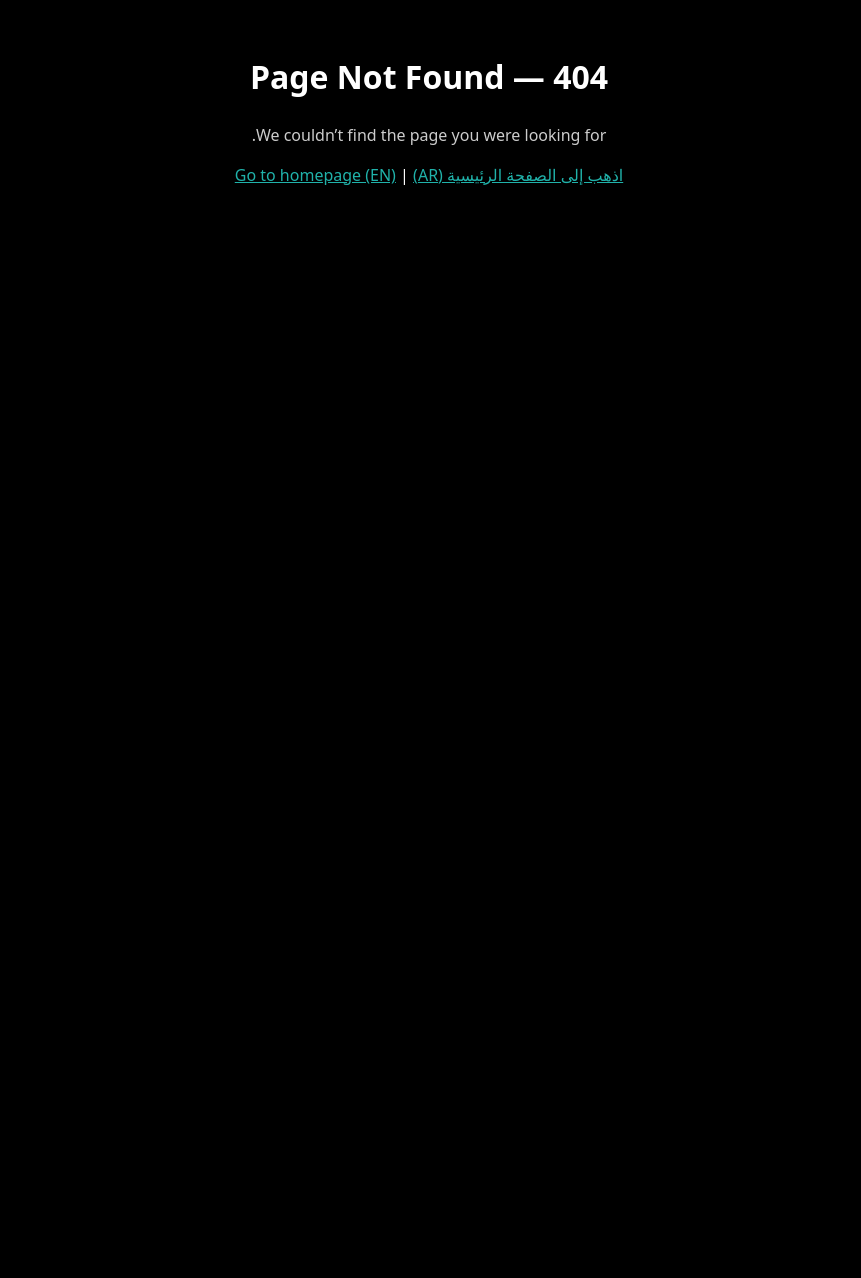
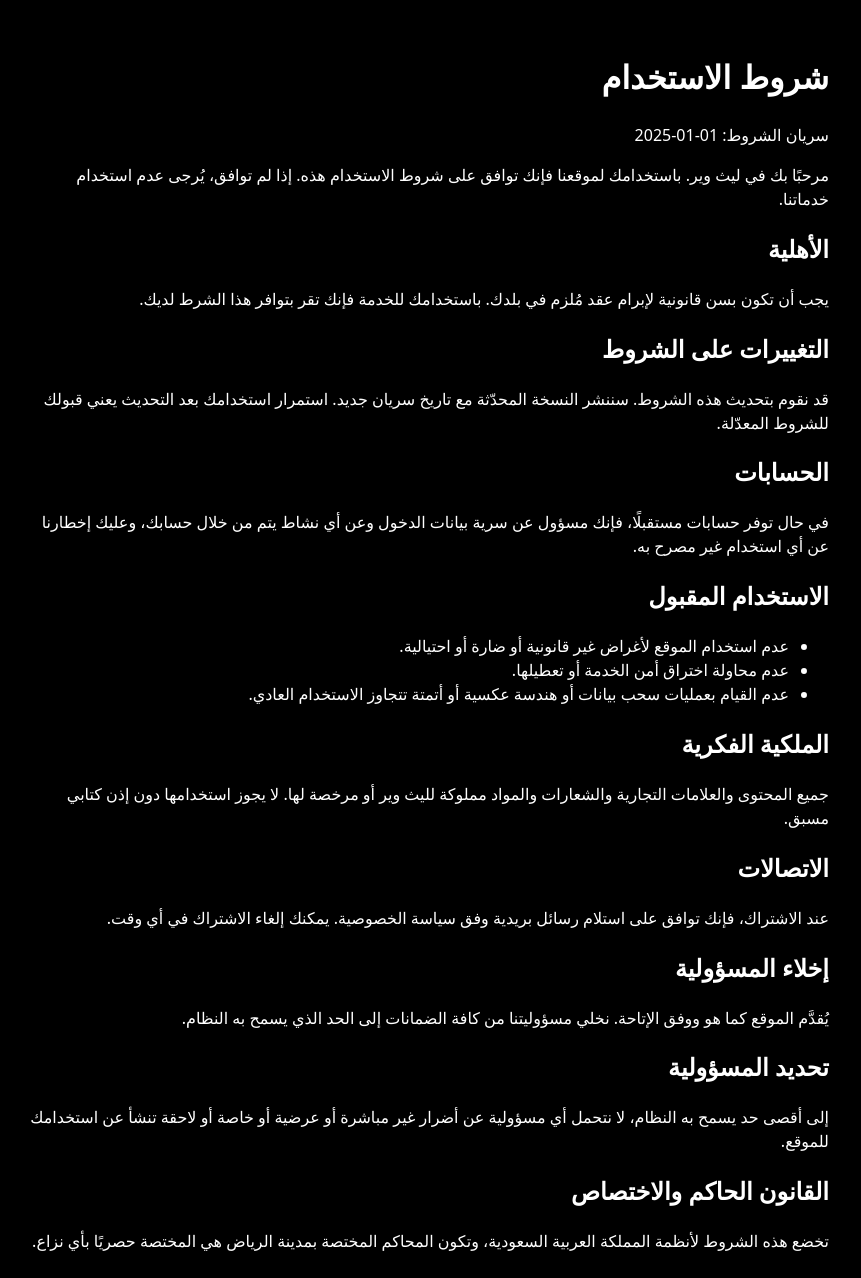
Before and after one commit to lythwear/lythwear.com, a Next.js app: page /1/terms in a window 1280 px wide. Before the commit this address had no page. Shown: the top 1278 px of the page, without its empty margins (211-1072 px from the left). Before the commit the page ends 800 px from the top, so only its background shows below. Built offline with nearby package versions, Linux system fonts and the light colour scheme.

Commit message:
feat(legal): add localized Terms of Service (AR/EN)

```diff
--- /dev/null
+++ b/app/[locale]/terms/page.tsx
@@ -0,0 +1,123 @@
+import Link from 'next/link';
+
+type Params = { params?: Promise<{ locale: string }> };
+
+const content = {
+  en: {
+    title: 'Terms of Service',
+    updated: 'Effective date: 2025-01-01',
+    intro:
+      'Welcome to Lyth Wear. By accessing or using our website, you agree to these Terms of Service. If you do not agree, please do not use our services.',
+    eligibility:
+      'You must be of legal age to form a binding contract in your jurisdiction. By using our services, you represent that you meet this requirement.',
+    changes:
+      'We may modify these Terms. We will post the updated Terms with a new effective date. Continued use after changes means you accept the updated Terms.',
+    accounts:
+      'If account features are introduced, keep your credentials confidential and notify us of any unauthorized use. You are responsible for activity under your account.',
+    acceptableUse: [
+      'Do not use the site for unlawful, harmful, or fraudulent purposes.',
+      'Do not attempt to interfere with or compromise the security of the service.',
+      'Do not scrape, reverse engineer, or use automated systems beyond what is necessary for normal use.',
+    ],
+    ip:
+      'All content, trademarks, logos, and materials are owned by Lyth Wear or its licensors. You may not use them without prior written permission.',
+    communications:
+      'If you subscribe, you consent to receive emails as described in our Privacy Policy. You can unsubscribe at any time.',
+    disclaimers:
+      'The site is provided “as is” and “as available”. We disclaim all warranties to the extent permitted by law.',
+    liability:
+      'To the maximum extent permitted by law, we are not liable for any indirect, incidental, special, or consequential damages arising from your use of the site.',
+    governing:
+      'These Terms are governed by the laws of the Kingdom of Saudi Arabia. Any disputes shall be subject to the exclusive jurisdiction of the courts of Riyadh, Saudi Arabia.',
+    privacyRef:
+      'For how we collect and use personal data (including PDPL/GDPR compliance), see our Privacy Policy.',
+    contact:
+      'Questions? Contact us at legal@lythwear.com.',
+  },
+  ar: {
+    title: 'شروط الاستخدام',
+    updated: 'سريان الشروط: 01-01-2025',
+    intro:
+      'مرحبًا بك في ليث وير. باستخدامك لموقعنا فإنك توافق على شروط الاستخدام هذه. إذا لم توافق، يُرجى عدم استخدام خدماتنا.',
+    eligibility:
+      'يجب أن تكون بسن قانونية لإبرام عقد مُلزم في بلدك. باستخدامك للخدمة فإنك تقر بتوافر هذا الشرط لديك.',
+    changes:
+      'قد نقوم بتحديث هذه الشروط. سننشر النسخة المحدّثة مع تاريخ سريان جديد. استمرار استخدامك بعد التحديث يعني قبولك للشروط المعدّلة.',
+    accounts:
+      'في حال توفر حسابات مستقبلًا، فإنك مسؤول عن سرية بيانات الدخول وعن أي نشاط يتم من خلال حسابك، وعليك إخطارنا عن أي استخدام غير مصرح به.',
+    acceptableUse: [
+      'عدم استخدام الموقع لأغراض غير قانونية أو ضارة أو احتيالية.',
+      'عدم محاولة اختراق أمن الخدمة أو تعطيلها.',
+      'عدم القيام بعمليات سحب بيانات أو هندسة عكسية أو أتمتة تتجاوز الاستخدام العادي.',
+    ],
+    ip:
+      'جميع المحتوى والعلامات التجارية والشعارات والمواد مملوكة لليث وير أو مرخصة لها. لا يجوز استخدامها دون إذن كتابي مسبق.',
+    communications:
+      'عند الاشتراك، فإنك توافق على استلام رسائل بريدية وفق سياسة الخصوصية. يمكنك إلغاء الاشتراك في أي وقت.',
+    disclaimers:
+      'يُقدَّم الموقع كما هو ووفق الإتاحة. نخلي مسؤوليتنا من كافة الضمانات إلى الحد الذي يسمح به النظام.',
+    liability:
+      'إلى أقصى حد يسمح به النظام، لا نتحمل أي مسؤولية عن أضرار غير مباشرة أو عرضية أو خاصة أو لاحقة تنشأ عن استخدامك للموقع.',
+    governing:
+      'تخضع هذه الشروط لأنظمة المملكة العربية السعودية، وتكون المحاكم المختصة بمدينة الرياض هي المختصة حصريًا بأي نزاع.',
+    privacyRef:
+      'لمعرفة كيفية جمعنا واستخدامنا لبياناتك (بما يشمل الالتزام بـ PDPL/GDPR)، يرجى الاطلاع على سياسة الخصوصية.',
+    contact:
+      'للاستفسارات: legal@lythwear.com.',
+  },
+} as const;
+
+export default async function TermsPage({ params }: Params) {
+  const p = (await params) || { locale: 'ar' };
+  const locale = p?.locale === 'en' ? 'en' : 'ar';
+  const t = content[locale as 'en' | 'ar'];
+
+  return (
+    <main dir={locale === 'ar' ? 'rtl' : 'ltr'} style={{ padding: '2rem', maxWidth: '800px', margin: '0 auto' }}>
+      <h1>{t.title}</h1>
+      <p>{t.updated}</p>
+      <p>{t.intro}</p>
+
+      <h2>{locale === 'ar' ? 'الأهلية' : 'Eligibility'}</h2>
+      <p>{t.eligibility}</p>
+
+      <h2>{locale === 'ar' ? 'التغييرات على الشروط' : 'Changes to the Terms'}</h2>
+      <p>{t.changes}</p>
+
+      <h2>{locale === 'ar' ? 'الحسابات' : 'Accounts'}</h2>
+      <p>{t.accounts}</p>
+
+      <h2>{locale === 'ar' ? 'الاستخدام المقبول' : 'Acceptable Use'}</h2>
+      <ul>
+        {t.acceptableUse.map((x, i) => (
+          <li key={i}>{x}</li>
+        ))}
+      </ul>
+
+      <h2>{locale === 'ar' ? 'الملكية الفكرية' : 'Intellectual Property'}</h2>
+      <p>{t.ip}</p>
+
+      <h2>{locale === 'ar' ? 'الاتصالات' : 'Communications'}</h2>
+      <p>{t.communications}</p>
+
+      <h2>{locale === 'ar' ? 'إخلاء المسؤولية' : 'Disclaimers'}</h2>
+      <p>{t.disclaimers}</p>
+
+      <h2>{locale === 'ar' ? 'تحديد المسؤولية' : 'Limitation of Liability'}</h2>
+      <p>{t.liability}</p>
+
+      <h2>{locale === 'ar' ? 'القانون الحاكم والاختصاص' : 'Governing Law & Jurisdiction'}</h2>
+      <p>{t.governing}</p>
+
+      <h2>{locale === 'ar' ? 'الخصوصية' : 'Privacy'}</h2>
+      <p>{t.privacyRef}</p>
+
+      <h2>{locale === 'ar' ? 'التواصل' : 'Contact'}</h2>
+      <p>{t.contact}</p>
+
+      <p style={{ marginTop: '2rem' }}>
+        <Link href={`/${locale}`}>{locale === 'ar' ? 'العودة إلى الرئيسية' : 'Back to Home'}</Link>
+      </p>
+    </main>
+  );
+}
```
Also changed, not shown: app/terms/page.tsx (added, +16 -0 lines).
